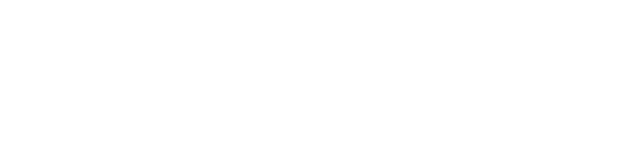
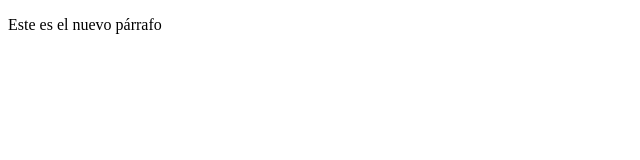
Before and after one commit to davidluh/practica55C25102022, a plain HTML site: page index.html in a window 1280 px wide. Shown: the whole page, without its empty margins (0-640 px from the left). Drawn offline with Linux system fonts and the light colour scheme.

Commit message:
Ahora el index.html tiene código html

```diff
--- a/index.html
+++ b/index.html
@@ -3,9 +3,9 @@
 <head>
 	<meta charset="UTF-8">
 	<meta name="viewport" content="width=device-width, initial-scale=1.0">
-	<title>Document</title>
+	<title>git-David Luna</title>
 </head>
 <body>
-
+	<p>Este es el nuevo párrafo</p>
 </body>
 </html>
```
